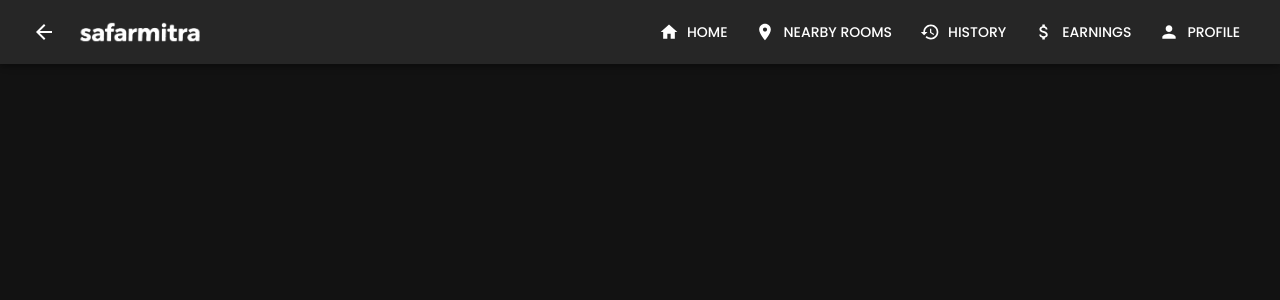
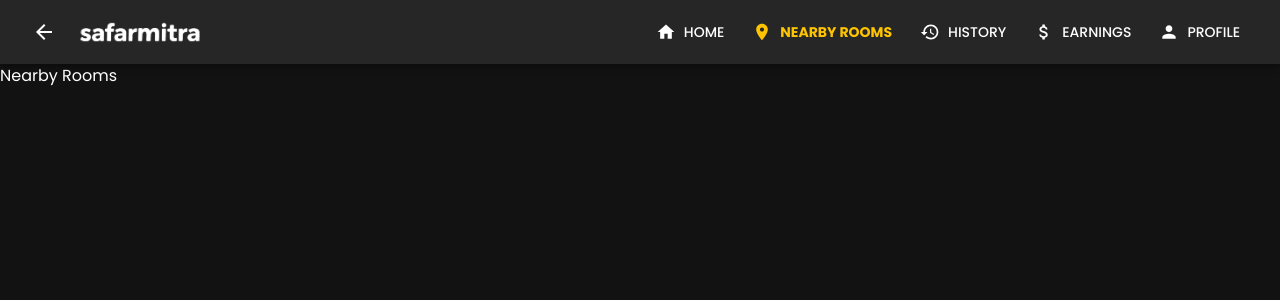
Before and after one commit to sahilwaje23/SafarMitra, a React (Vite) app in the folder frontend/: page /captain-nearby-rooms in a window 1280 px wide. Shown: the top 300 px of the page. Built offline with nearby package versions, Linux system fonts and the light colour scheme.

Commit message:
- added functional responsive navbar working with both light and dark modes - fixed various discrepancies of user/driver signup/signins

```diff
--- a/frontend/src/App.jsx
+++ b/frontend/src/App.jsx
@@ -30,9 +30,9 @@ function App() {
           <Route path='/create-room' element={<div>Create Room</div>} />
           <Route path='/join-room' element={<div>Join Room</div>} />
           <Route path='/captain-history' element={<div>Captain History</div>} />
-          <Route path='/earnings' element={<div>Earnings</div>} />
+          <Route path='/captain-earnings' element={<div>Earnings</div>} />
           <Route path='/captain-profile' element={<div>Captain Profile</div>} />
-          <Route path='/nearby-rooms' element={<div>Nearby Rooms</div>} />
+          <Route path='/captain-nearby-rooms' element={<div>Nearby Rooms</div>} />
         </Routes>
       </div>
       <Navbar type={type} />
--- a/frontend/src/components/driver/CaptainSignUp.jsx
+++ b/frontend/src/components/driver/CaptainSignUp.jsx
@@ -129,6 +129,7 @@ const CaptainSignUp = () => {
           paddingX: "1rem",
           justifyContent: "center",
           alignItems: "center",
+          marginBottom: "1rem",
         }}
       >
         {/* <Snackbar open={open} autoHideDuration={6000} onClose={handleClose}>
--- a/frontend/src/components/navbar/Navbar.jsx
+++ b/frontend/src/components/navbar/Navbar.jsx
@@ -45,9 +45,9 @@ const Navbar = ({ type }) => {
 
   const captainNavItems = [
     { label: 'Home', icon: <Home />, path: '/captain-homepage' },
-    { label: 'Nearby Rooms', icon: <LocationOn />, path: '/nearby-rooms' },
+    { label: 'Nearby Rooms', icon: <LocationOn />, path: '/captain-nearby-rooms' },
     { label: 'History', icon: <History />, path: '/captain-history' },
-    { label: 'Earnings', icon: <AttachMoney />, path: '/earnings' },
+    { label: 'Earnings', icon: <AttachMoney />, path: '/captain-earnings' },
     { label: 'Profile', icon: <Person />, path: '/captain-profile' },
   ];
 
@@ -65,65 +65,35 @@ const Navbar = ({ type }) => {
     }
   };
 
-  // // Desktop Navigation
-  // const DesktopNav = () => (
-  //   <AppBar position="static" color="default">
-  //     <Toolbar>
-  //       {currentNavItems.map((item) => (
-  //         <Button
-  //           key={item.label}
-  //           startIcon={item.icon}
-  //           onClick={() => handleNavigate(item.path)}
-  //           sx={{
-  //             color: location.pathname === item.path ? yellowTheme : 'inherit',
-  //             mx: 2
-  //           }}
-  //         >
-  //           {item.label}
-  //         </Button>
-  //       ))}
-  //     </Toolbar>
-  //   </AppBar>
-  // );
-
-  // // Mobile Navigation
-  // const MobileNav = () => (
-  //   <BottomNavigation
-  //     value={value}
-  //     onChange={(event, newValue) => {
-  //       setValue(newValue);
-  //       handleNavigate(currentNavItems[newValue].path);
-  //     }}
-  //     sx={{
-  //       width: '100%',
-  //       position: 'fixed',
-  //       bottom: 0,
-  //       borderTop: 1,
-  //       borderColor: 'divider'
-  //     }}
-  //   >
-  //     {currentNavItems.map((item) => (
-  //       <BottomNavigationAction
-  //         key={item.label}
-  //         label={item.label}
-  //         icon={item.icon}
-  //         sx={{
-  //           color: location.pathname === item.path ? yellowTheme : 'inherit'
-  //         }}
-  //       />
-  //     ))}
-  //   </BottomNavigation>
-  // );
-
   const DesktopNav = () => (
     <AppBar
       position="fixed"
       sx={{
         backgroundColor: theme.palette.mode === 'dark'
           ? 'rgba(18, 18, 18, 0.6)'
-          : 'rgba(255, 255, 255, 0.6)',
+          : 'rgba(255, 255, 255, 0.4)',
         backdropFilter: 'blur(10px)',
         top: 0,
+        '& .MuiBottomNavigationAction-root': {
+          padding: '16px 0px',
+          color: theme.palette.mode === 'dark' ? '#fff' : '#000',
+          minWidth: '80px',
+          '&.Mui-selected': {
+            color: theme.palette.primaryColor.main
+          }
+        },
+        '& .MuiBottomNavigationAction-label': {
+          opacity: 1, // Force label visibility
+          fontSize: '0.75rem',
+          color: 'inherit',
+          '&.Mui-selected': {
+            fontSize: '0.875rem',
+            fontWeight: 'bold'
+          }
+        },
+        '& .MuiSvgIcon-root': {
+          color: 'inherit'
+        }
       }}
     >
       <Toolbar sx={{
@@ -241,7 +211,6 @@ const Navbar = ({ type }) => {
     </BottomNavigation>
   );
 
-
   return (
     <>
       {isMobile ? <MobileNav /> : <DesktopNav />}
```
Also changed, not shown: frontend/miscalleanous/selfnotes.md (+9 -0 lines).
